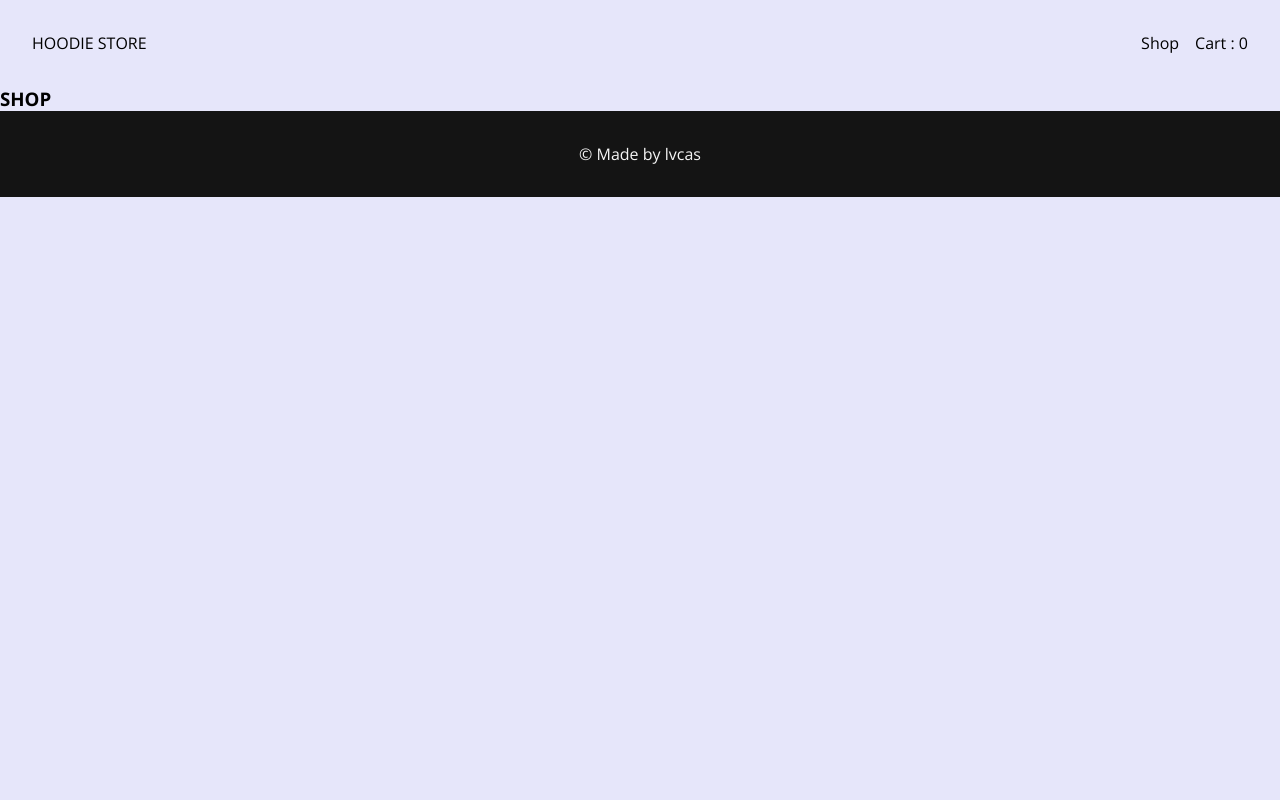
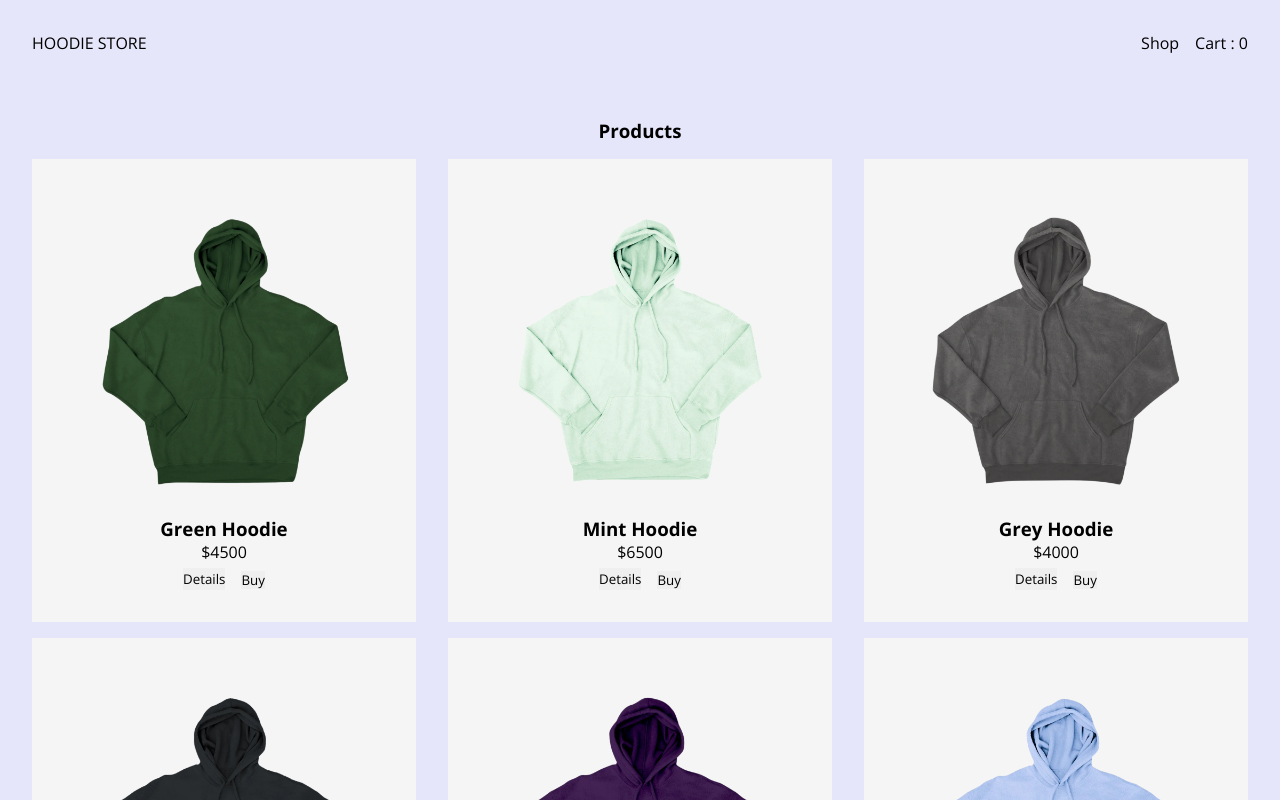
Before and after one commit to lvcas-z/App-HoodieStore, a React (Vite) app: page /shop in a window 1280 px wide. Shown: the top 800 px of the page. Built offline with nearby package versions, Linux system fonts and the light colour scheme.

Commit message:
se realizo la funcion getProductById y se creo el componente details

```diff
--- a/src/components/Card/Card.jsx
+++ b/src/components/Card/Card.jsx
@@ -1,6 +1,8 @@
 import React from 'react'
 import './Card.css'
-const Card = ({add,remove,name,img,price}) => {
+import { Link } from 'react-router-dom';
+const Card = ({id,add,remove,name,img,price}) => {
+    console.log(add);
     return (
     <div className='card-item'>
         <div className='card-img-ctn'>
@@ -13,7 +15,9 @@ const Card = ({add,remove,name,img,price}) => {
             </div>
             <div className='card-btn-ctn'>
                 <button onClick={remove}>Details</button>
-                <button onClick={add}>Buy</button>
+                <Link to={"/product/" + id}>
+                    <button>Buy</button>
+                </Link>
             </div>
         </div>
 
--- /dev/null
+++ b/src/components/Details/Details.jsx
@@ -0,0 +1,30 @@
+import React, { useEffect,useState } from 'react'
+import { useParams } from 'react-router-dom'
+import { getProductById } from '../../helpers/getProductById'
+
+const Details = () => {
+    const {id} = useParams()
+    const [product, setProduct] = useState([])
+
+    const getProduct = async(id)=>{
+        try {
+            const data = await getProductById(parseInt(id))
+            setProduct(data)
+        } catch (error) {
+            throw error
+        }
+    }
+
+    useEffect(() => {
+    getProduct(id)
+    }, [])
+
+    return (
+        <div>
+            <h3>DETAILS</h3>
+            <h2>{product.name}</h2>
+        </div>
+    )
+}
+
+export default Details
--- /dev/null
+++ b/src/components/Products/Products.css
@@ -0,0 +1,13 @@
+.products{
+    padding: 1rem 1rem 3rem 1rem;
+}
+.pro-title{
+    text-align: center;
+    padding: 1rem;
+}
+.pro-ctn{
+    display: flex;
+    flex-wrap: wrap;
+    justify-content: space-evenly;
+    gap: 1rem;
+}
--- /dev/null
+++ b/src/components/Products/Products.jsx
@@ -0,0 +1,41 @@
+import React, {useState, useEffect }  from 'react'
+import Card from '../Card/Card'
+import { getProducts } from '../../helpers/getProducts'
+import './Products.css'
+const Products = () => {
+    const [loading, setLoading] = useState(false)
+
+    const [products, setProducts] = useState([])
+
+    useEffect(() => {
+        setLoading(true)
+        getProducts()
+        .then((res)=>{
+            setProducts(res)
+        })
+        .catch((error)=>{
+            console.log(error)}
+        )
+        .finally(()=>{
+            setLoading(false)
+        })
+    }, [])
+    return(
+        <section className='products'>
+            <h3 className='pro-title'>Products</h3>
+            <section className='pro-ctn'>
+                {
+                    loading===true
+                    ?
+                    <h4>Cargando...</h4>
+                    :
+                    products.map(product => {
+                        return(<Card key={product.id}{...product}/>)
+                    })
+                }
+            </section>
+        </section>
+    )
+}
+
+export default Products
--- a/src/components/Shop/Shop.jsx
+++ b/src/components/Shop/Shop.jsx
@@ -1,9 +1,10 @@
 import React from 'react'
+import Products from '../Products/Products'
 
 const Shop = () => {
     return (
         <>
-            <h3>SHOP</h3>
+            <Products/>
         </>
     )
 }
--- a/src/data/stock.js
+++ b/src/data/stock.js
@@ -8,6 +8,7 @@ import skyHoodie from '../assets/skyHoodie.png'
 export const stock = [
     {
         "id": 1,
+        "category":"Normal",
         "score":7,
         "name": "Green Hoodie",
         "img": greenHoodie,
@@ -15,6 +16,7 @@ export const stock = [
     },
     {
         "id": 2,
+        "category":"Special",
         "score":10,
         "name": "Mint Hoodie",
         "img": mintHoodie,
@@ -22,6 +24,7 @@ export const stock = [
     },
     {
         "id": 3,
+        "category":"Basic",
         "score":5,
         "name": "Grey Hoodie",
         "img": greyHoodie,
@@ -29,6 +32,7 @@ export const stock = [
     },
     {
         "id": 4,
+        "category":"Basic",
         "score":10,
         "name": "Black Hoodie",
         "img": blackHoodie,
@@ -36,6 +40,7 @@ export const stock = [
     },
     {
         "id": 5,
+        "category":"Normal",
         "score":7,
         "name": "Purple Hoodie",
         "img": purpleHoodie,
@@ -43,6 +48,7 @@ export const stock = [
     },
     {
         "id": 6,
+        "category":"Special",
         "score":10,
         "name": "Sky Hoodie",
         "img": skyHoodie,
--- /dev/null
+++ b/src/helpers/getProductById.js
@@ -0,0 +1,10 @@
+import { stock } from "../data/stock"
+
+export const getProductById = async (id) => {
+    const productById = stock.find(product => product.id === id)
+    if (productById) {
+        return productById
+    } else {
+        throw new Error(`The product with id : ${id} not exists `)
+    }
+}
--- a/src/routes/AppRouter.jsx
+++ b/src/routes/AppRouter.jsx
@@ -3,12 +3,14 @@ import { Routes,Route } from 'react-router-dom'
 import Home from '../components/Home/Home'
 import Shop from '../components/Shop/Shop'
 import Cart from '../components/Cart/Cart'
+import Details from '../components/Details/Details'
 const AppRouter = () => {
     return (
         <Routes>
             <Route path='/' element={<Home/>}/>
             <Route path='/shop' element={<Shop/>}/>
             <Route path='/cart' element={<Cart/>}/>
+            <Route path='/product/:id' element={<Details/>}/>
         </Routes>
     )
 }
```
